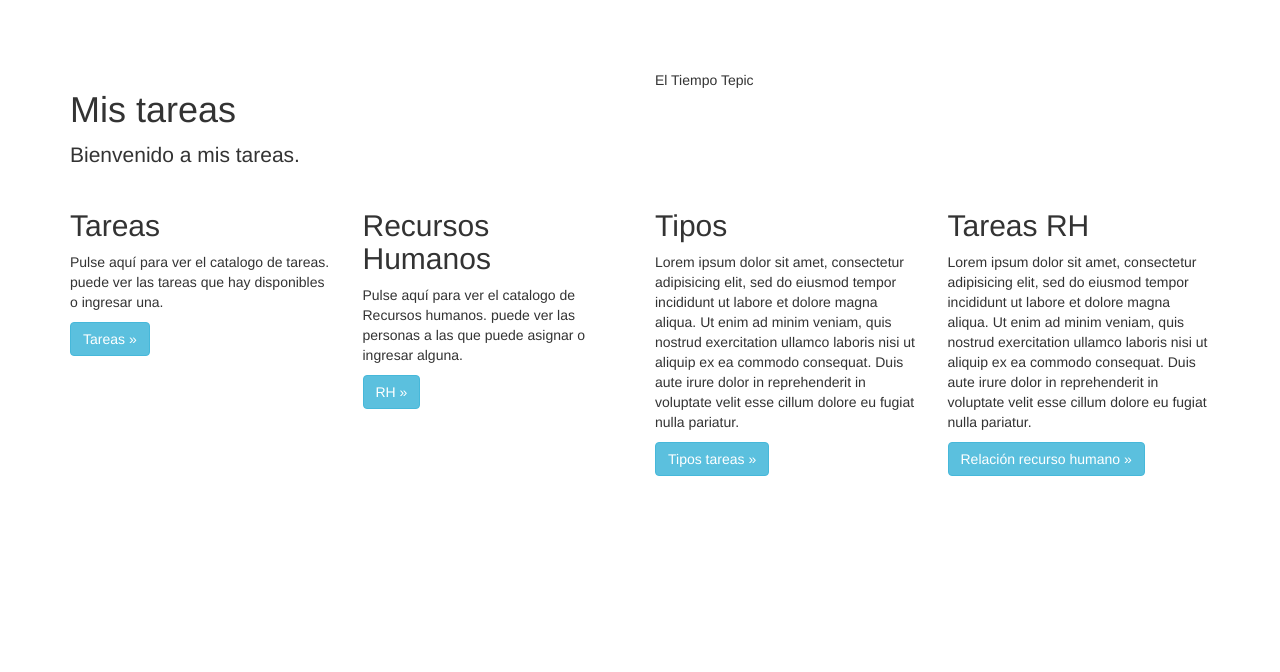
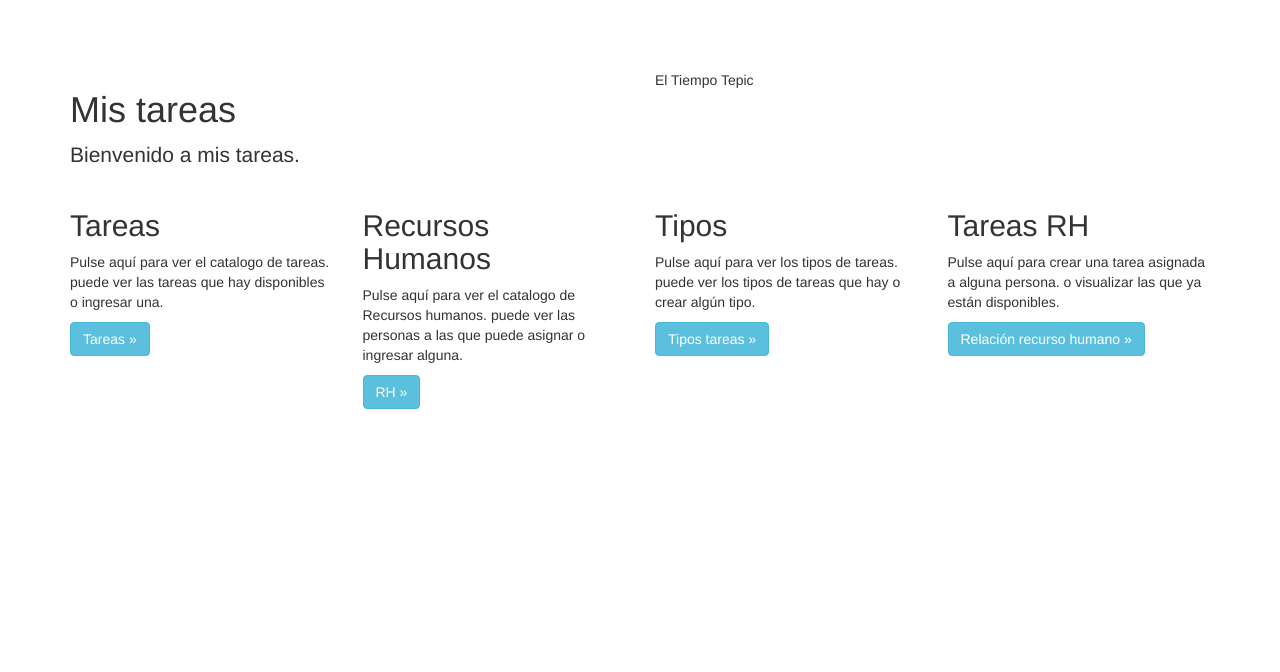
Before and after one commit to celestegarcia/Aplicaciondetareas, a Yii app: template views/site/index.php in a window 1280 px wide. Shown: the top 672 px of the page. Run offline with PHP 8.4 and a stand-in for Yii, Linux system fonts and the light colour scheme; the template is opened without the code that fills it, so the values that code supplies are empty; some libraries are stand-ins or nearby versions.

Commit message:
doceavaversion

```diff
--- a/views/site/index.php
+++ b/views/site/index.php
@@ -39,20 +39,14 @@ $this->title = 'Proyecto Web';
             <div class="col-lg-3">
                 <h2>Tipos</h2>
 
-                <p>Lorem ipsum dolor sit amet, consectetur adipisicing elit, sed do eiusmod tempor incididunt ut labore et
-                    dolore magna aliqua. Ut enim ad minim veniam, quis nostrud exercitation ullamco laboris nisi ut aliquip
-                    ex ea commodo consequat. Duis aute irure dolor in reprehenderit in voluptate velit esse cillum dolore eu
-                    fugiat nulla pariatur.</p>
+                     <p>Pulse aquí para ver los tipos de tareas. puede ver los tipos de tareas que hay o  crear algún tipo.</p>
 
                 <p><a class="btn btn-info" href="http://localhost/index.php?r=tipo-tarea/index">Tipos tareas &raquo;</a></p>
             </div>
             <div class="col-lg-3">
                 <h2>Tareas RH </h2>
 
-                <p>Lorem ipsum dolor sit amet, consectetur adipisicing elit, sed do eiusmod tempor incididunt ut labore et
-                    dolore magna aliqua. Ut enim ad minim veniam, quis nostrud exercitation ullamco laboris nisi ut aliquip
-                    ex ea commodo consequat. Duis aute irure dolor in reprehenderit in voluptate velit esse cillum dolore eu
-                    fugiat nulla pariatur.</p>
+                    <p>Pulse aquí para crear una tarea asignada a alguna persona. o visualizar las que ya están disponibles.</p>
 
                 <p><a class="btn btn-info" href="http://localhost/index.php?r=tareas-has-recurso-humano/index">Relaci&oacute;n recurso humano &raquo;</a></p>
             </div>
```
